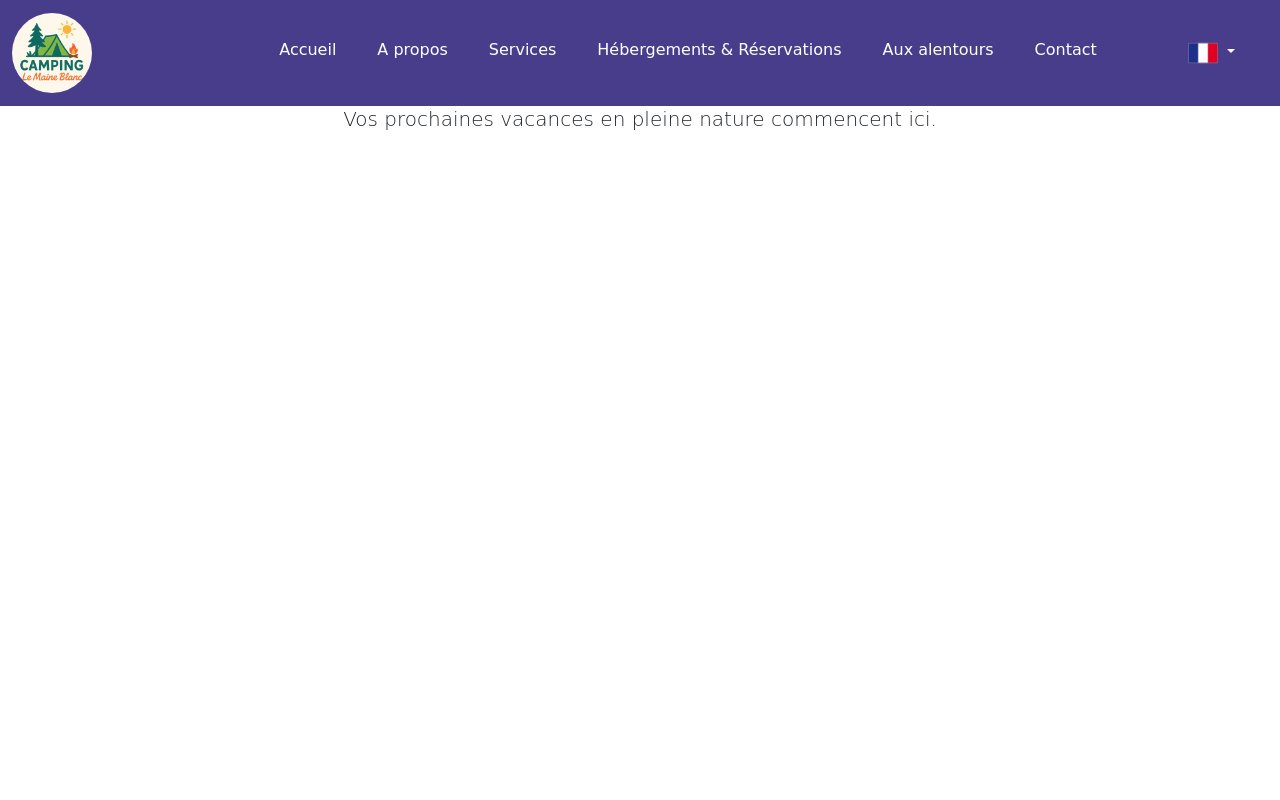
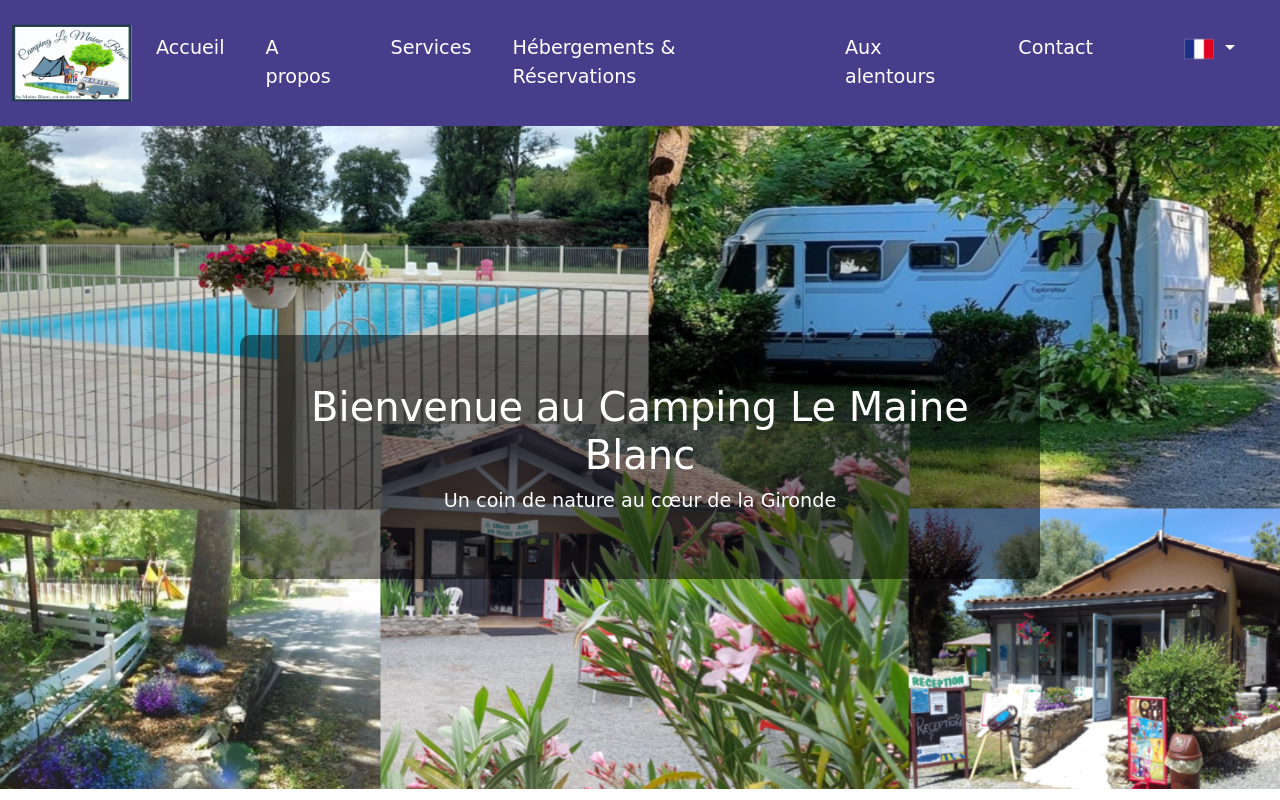
Before and after one commit to Nathi33/maineblanc_project, a Django app: page /fr/ in a window 1280 px wide. Run offline with Django 5.2, Linux system fonts and the light colour scheme.

Commit message:
add home-section

```diff
--- a/reservations/templates/reservations/base.html
+++ b/reservations/templates/reservations/base.html
@@ -13,7 +13,7 @@
     <link
         rel="icon"
         type="image/png"
-        href="{% static 'images/favicon.ico' %}"
+        href="{% static 'pictures/faviconMB.ico' %}"
     />
 
     {% block styles %}{% endblock %}
@@ -26,7 +26,7 @@
                 <!-- Logo -->
                 <a class="navbar-brand" href="#">
                     <img
-                    src="{% static 'pictures/logo-maine-blanc.png' %}"
+                    src="{% static 'pictures/logoMB.png' %}"
                     alt="Logo représentant un sapin, une tente, un feu de camp et un soleil au-dessus du nom camping le Maine Blanc"
                     class="logo"
                     />
--- a/reservations/templates/reservations/home.html
+++ b/reservations/templates/reservations/home.html
@@ -1,10 +1,18 @@
 {% extends "reservations/base.html" %}
+
+{% load static i18n %}
 
 {% block title %}Accueil | Camping{% endblock %}
 
+{% block styles %}
+    <link rel="stylesheet" href="{% static 'css/home.css' %}" />
+{% endblock %}
+
 {% block content %}
-<div class="container mt-5">
-  <h1 class="text-center">Bienvenue au camping le Maine Blanc</h1>
-  <p class="lead text-center">Vos prochaines vacances en pleine nature commencent ici.</p>
-</div>
+  <section id="home" class="home-image">
+    <div class="home-content">
+      <h1>{% trans "Bienvenue au Camping Le Maine Blanc" %}</h1>
+      <p>{% trans "Un coin de nature au cœur de la Gironde" %}</p>
+    </div>
+</section>
 {% endblock %}
--- /dev/null
+++ b/static/css/home.css
@@ -0,0 +1,43 @@
+.home-image {
+  position: relative;
+  width: 100%;
+  height: 83vh;
+  overflow: hidden;
+  display: flex;
+  align-items: center;
+  justify-content: center;
+}
+
+.home-image::before {
+  content: '';
+  position: absolute;
+  top: 0;
+  left: 0;
+  width: 100%;
+  height: 100%;
+  background-image: url('../pictures/new-pele-mele.png');
+  background-size: cover;
+  background-position: center;
+  background-repeat: no-repeat;
+  opacity: 1;
+  z-index: 1;
+}
+
+.home-content {
+  position: relative;
+  z-index: 2;
+  color: #fff;
+  text-align: center;
+  padding: 3rem 1rem 3rem 1rem;
+  background-color: rgba(0, 0, 0, 0.5);
+  border-radius: 10px;
+  max-width: 800px;
+}
+
+.home-content h1 {
+  font-size: 2.5rem;
+}
+
+.home-content p {
+  font-size: 1.2rem;
+}
--- a/static/css/style.css
+++ b/static/css/style.css
@@ -5,6 +5,10 @@ body {
   background-color: #f1f8fc;
   margin: 0;
   padding: 0;
+}
+
+main {
+    padding-top: 125px;
 }
 
 h1,
@@ -21,9 +25,8 @@ h6 {
 /******** Header ********/
 
 .logo {
-  width: 80px;
-  height: auto;
-  border-radius: 50%;
+  width: 120px;
+  height: 100px;
 }
 
 .navbar {
@@ -36,13 +39,14 @@ h6 {
 
 .navbar .nav-link {
     color: #fff !important;
+    font-size: 1.2rem;
 }
 
-.nav-link {
+.nav-link, .logo {
   transition: transform 0.2s ease-in-out;
 }
 
-.nav-link:hover {
+.nav-link:hover, .logo:hover {
   transform: scale(1.2);
 }
 
```
Also changed, not shown: locale/de/LC_MESSAGES/django.po, locale/en/LC_MESSAGES/django.po, locale/es/LC_MESSAGES/django.po, static/pictures/faviconMB.ico (added), static/pictures/logoMB.png (added), static/pictures/new-pele-mele.png (added), static/pictures/pele-mele-bis.png (added), 4 other files.
